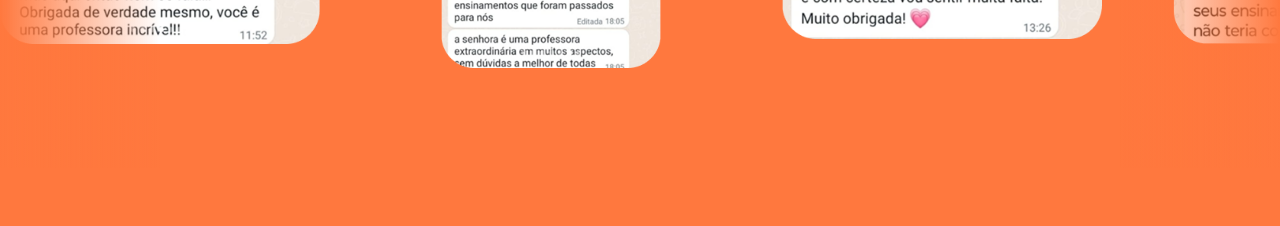
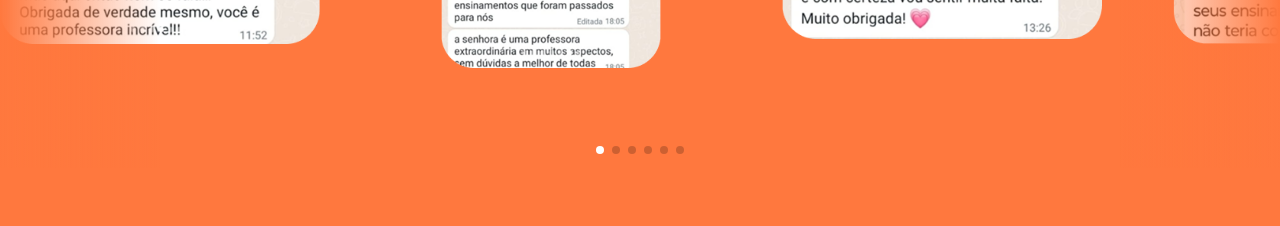
Before and after one commit to amandazzoc/paloma-landingpage, a Next.js app: page / in a window 1280 px wide. Shown: the part 2840-3066 px from the top of the page. Built offline with nearby package versions, Linux system fonts and the light colour scheme.

Commit message:
feat: Enhance FeedbackSlider with pagination and active bullet styling

```diff
--- a/src/app/globals.css
+++ b/src/app/globals.css
@@ -154,3 +154,7 @@ body {
   justify-content: center;
   align-items: center;
 }
+
+.swiper-pagination-bullet-active{
+  background: var(--background) !important;
+}
--- a/src/components/FeedbackSlider.tsx
+++ b/src/components/FeedbackSlider.tsx
@@ -7,7 +7,7 @@ import Image from "next/image";
 import "swiper/css";
 import "swiper/css/free-mode";
 import "swiper/css/pagination";
-import { FreeMode } from "swiper/modules";
+import { Pagination } from "swiper/modules";
 
 const slides = [
   "/images/carrossel/slide1.png",
@@ -23,10 +23,11 @@ export default function TestimonialsCarousel() {
   return (
     <Swiper
       freeMode={true}
-      pagination={{ clickable: true }}
-      modules={[FreeMode]}
+      modules={([Pagination])}
       className="w-full mx-auto"
       loop={true}
+      grabCursor={true}
+      pagination={true}
       breakpoints={{
         640: {
           slidesPerView: 1.3,
```
